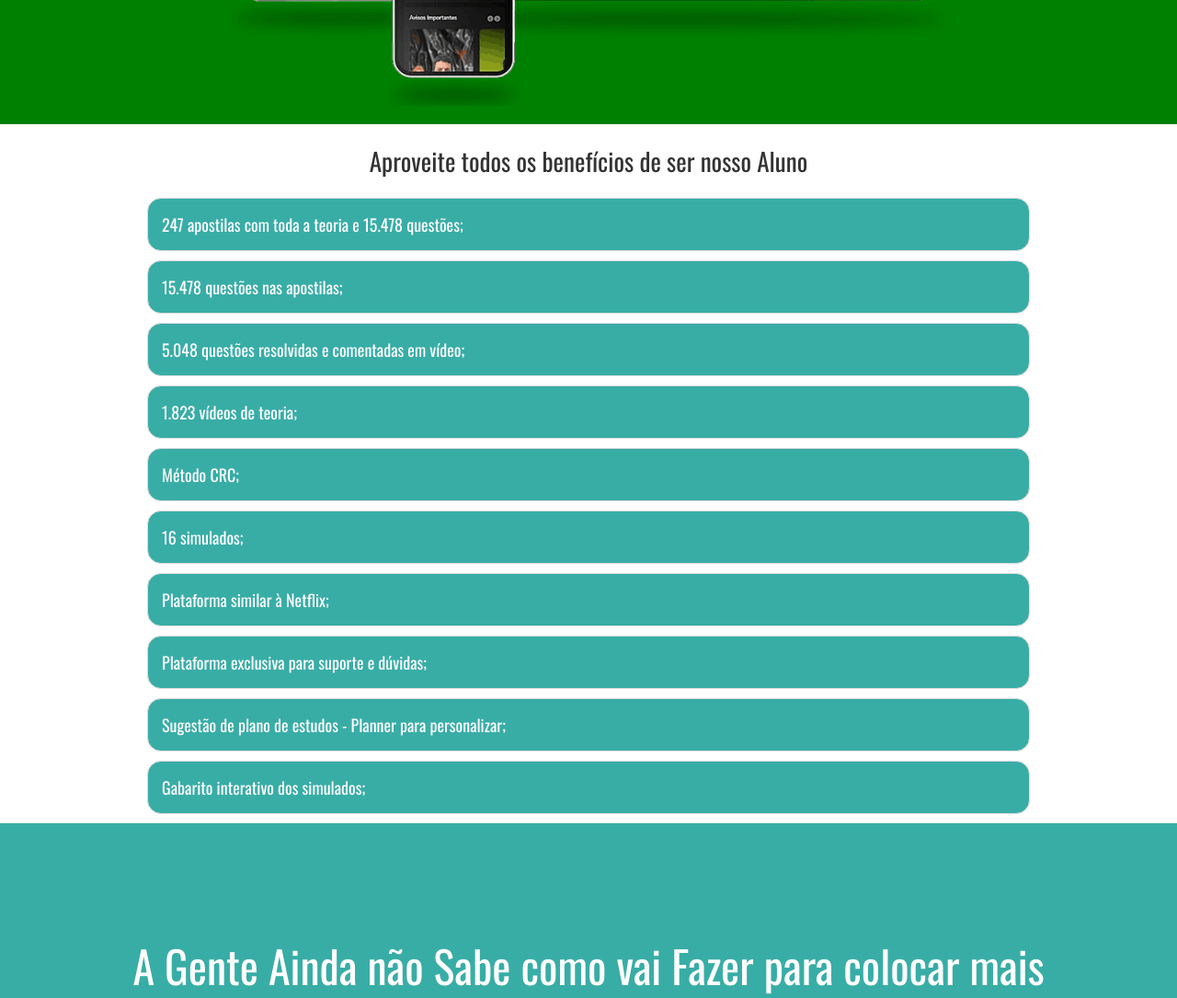
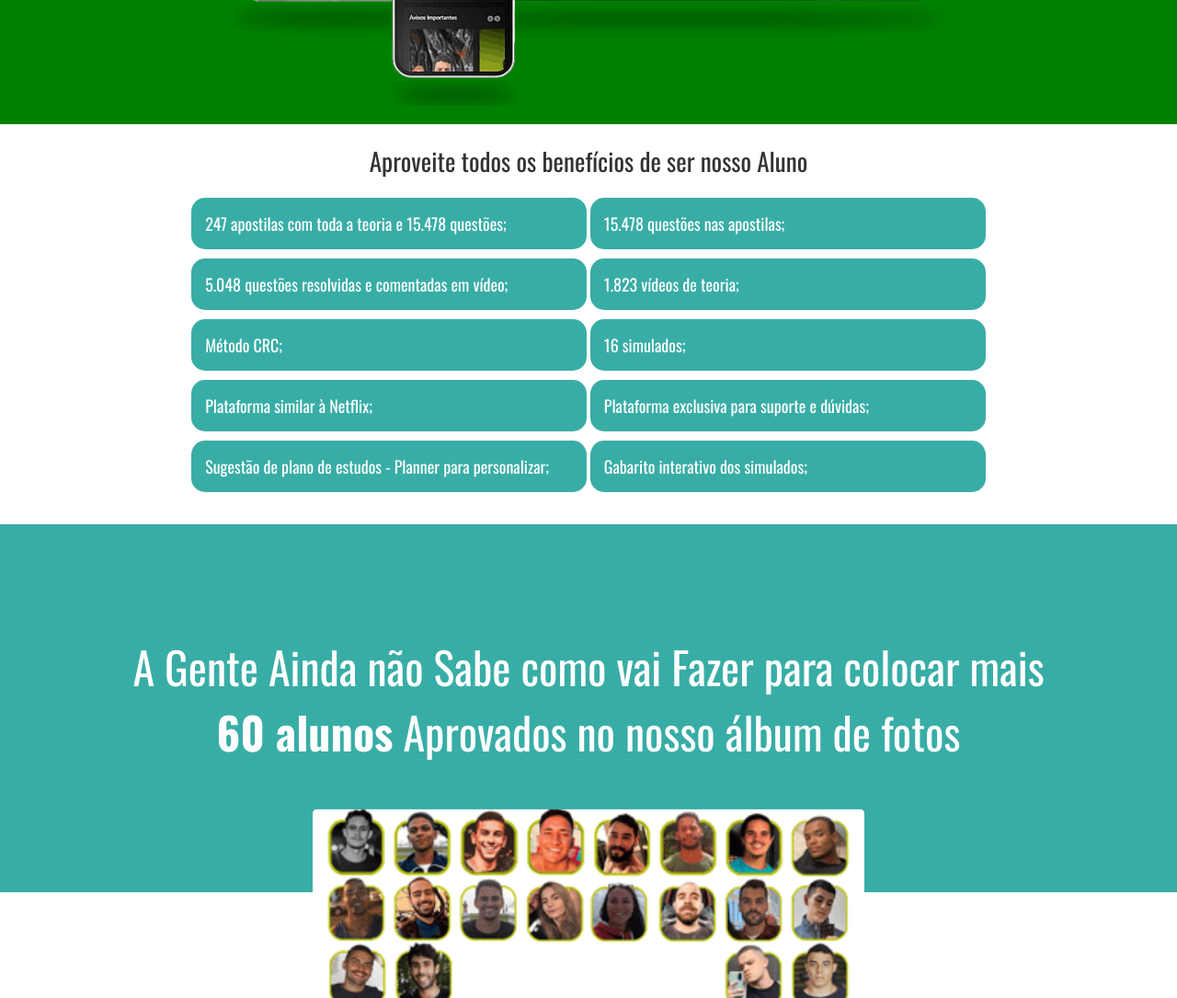
Before and after one commit to lucassilveira1/perspectiva, a plain HTML site: page index.html in a window 1280 px wide. Shown: the part 3320-4405 px from the top of the page at 92% size. Drawn offline with nearby package versions, Linux system fonts and the light colour scheme.

Commit message:
style/adding new styles

```diff
--- a/css/index.css
+++ b/css/index.css
@@ -179,6 +179,10 @@ header h1 span {
     max-width: 100%;
 }
 
+.ementa {
+    margin-bottom: 25px;
+}
+
 .ementa h1 {
     text-align: center;
     color: #333;
@@ -195,13 +199,16 @@ header h1 span {
 }
 
 #ementa-lista {
+    display: inline-block;
     text-align: start;
+    align-items: center;
     background-color: rgb(56, 173, 166);
-    border: 1px solid #ddd;
     border-radius: 15px;
     margin-bottom: 10px;
     padding: 15px;
     font-size: 18px;
+    width: 400px;
+    max-width: 100%;
 }
 
 
```
